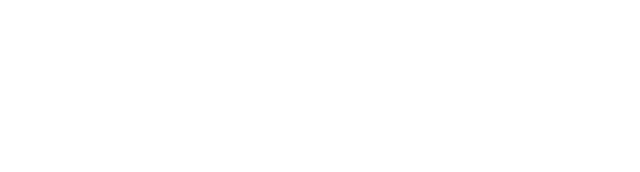
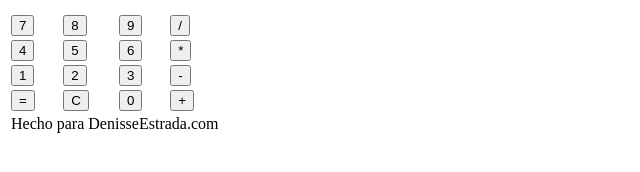
Before and after one commit to Fer1919/Pajaro_verde, a plain HTML site: page index2.html in a window 1280 px wide. Shown: the whole page, without its empty margins (0-640 px from the left). Drawn offline with Linux system fonts and the light colour scheme.

Commit message:
ejercicios sueltos

```diff
--- a/index2.html
+++ b/index2.html
@@ -8,6 +8,44 @@
     <title>ES6</title>
 </head>
 <body>
+    <table class="calculadora">
+        <tr>
+          <td colspan="4"><span id="resultado"></span></td>
+        </tr>
+        <tr>
+          <td><button id="siete">7</button></td>
+          <td><button id="ocho">8</button></td>
+          <td><button id="nueve">9</button></td>
+          <td><button id="division">/</button></td>
+        </tr>
+        <tr>
+          <td><button id="cuatro">4</button></td>
+          <td><button id="cinco">5</button></td>
+          <td><button id="seis">6</button></td>
+          <td><button id="multiplicacion">*</button></td>
+        </tr>
+        <tr>
+          <td><button id="uno">1</button></td>
+          <td><button id="dos">2</button></td>
+          <td><button id="tres">3</button></td>
+          <td><button id="resta">-</button></td>
+        </tr>
+        <tr>
+          <td><button id="igual">=</button></td>
+          <td><button id="reset">C</button></td>
+          <td><button id="cero">0</button></td>
+          <td><button id="suma">+</button></td>
+        </tr>
+        <tr>
+          <td colspan="4"><span id="creditos">Hecho para DenisseEstrada.com</span>
+        </td>
+        </tr>
+        </table>
+
+
+
+
+
  <script src="./index2.js"></script>
 </body>
 </html>
--- a/index2.js
+++ b/index2.js
@@ -1,2 +1,21 @@
+/*
 let hi=()=>'hola'
 console.log(hi())
+
+let a=10;
+let b=9;
+let c=a%b;
+alert(c)
+
+
+
+
+*/
+
+let a,b;
+a=5;
+a='5';
+c='5'==5;
+d='5'===5;
+alert(c);
+alert(d);
```
